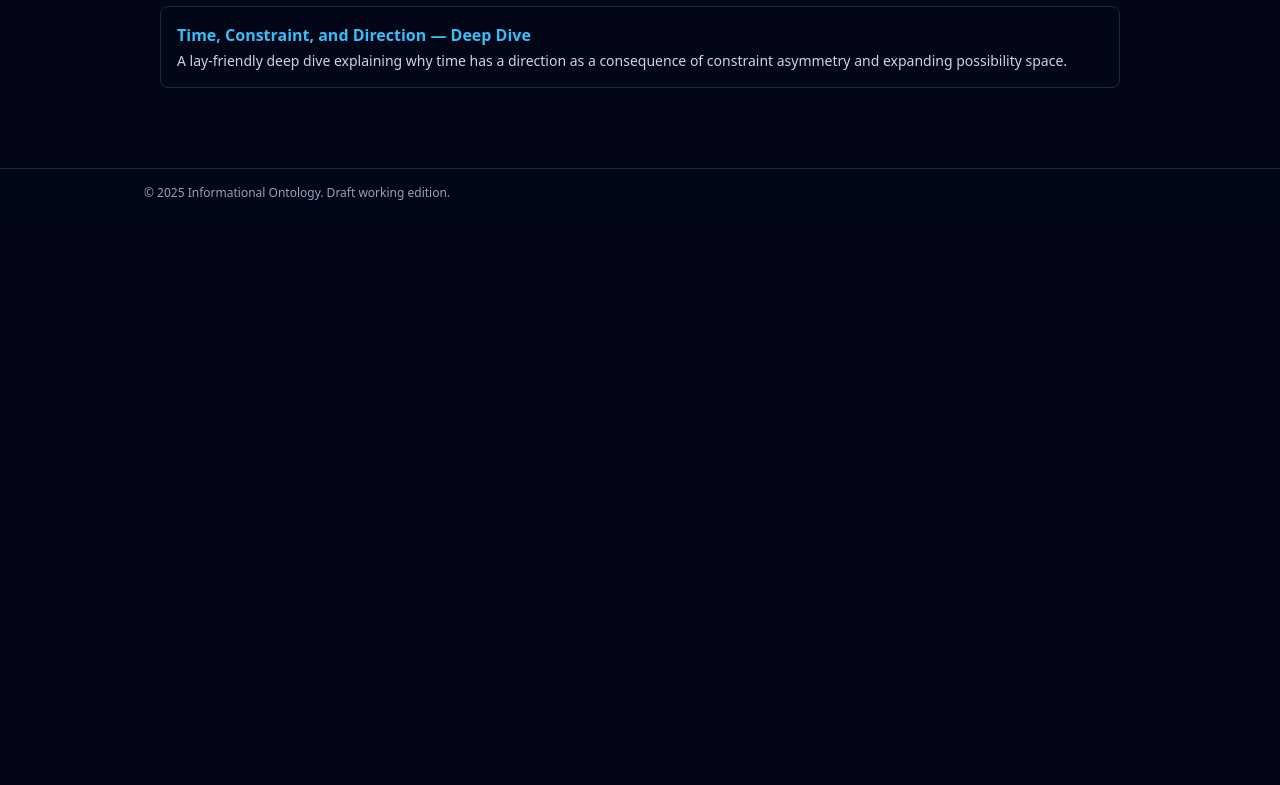
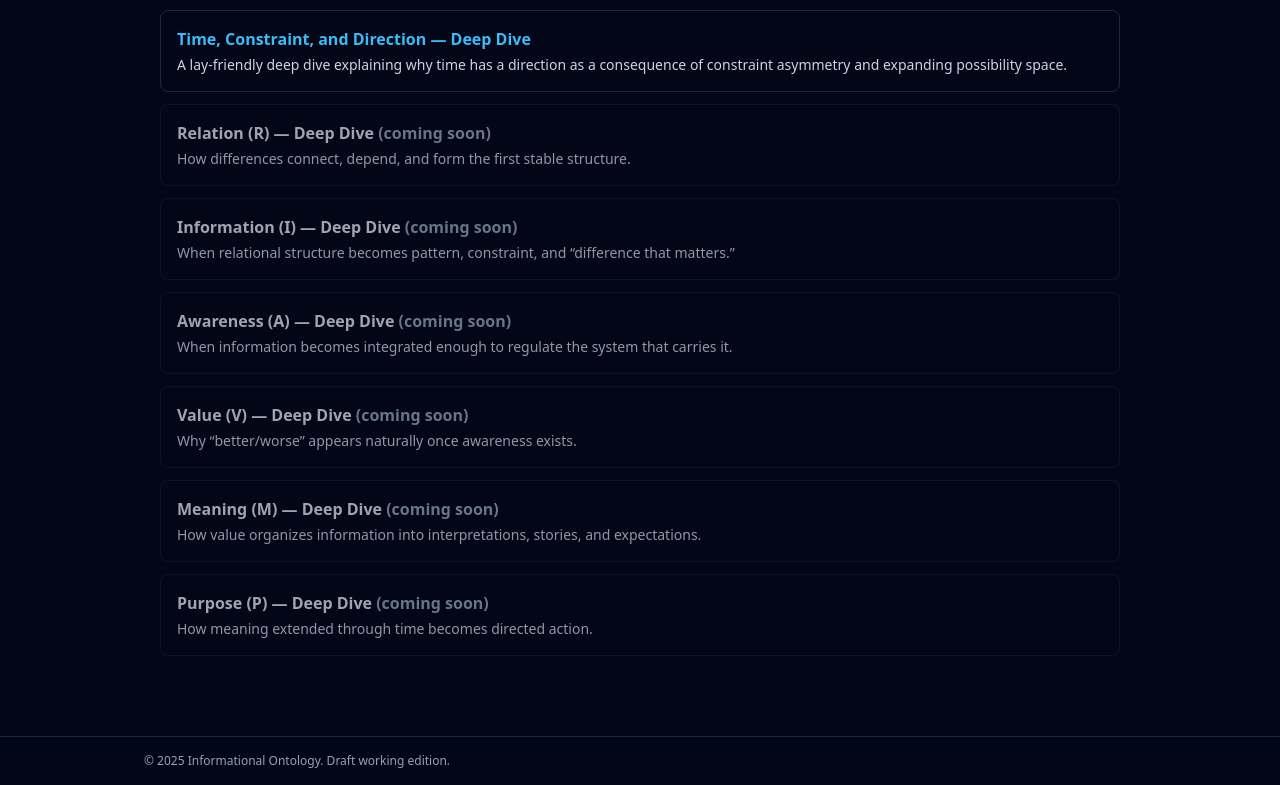
Before and after one commit to MindsEye69/information-ontology-site, a Next.js app: page /deep in a window 1280 px wide. Shown: the part 616-1401 px from the top of the page. Before the commit the page ends 833 px from the top, so only its background shows below. Built offline with nearby package versions, Linux system fonts and the light colour scheme.

Commit message:
Audit of fonts and buttons for consistency

```diff
--- a/app/deep/page.tsx
+++ b/app/deep/page.tsx
@@ -12,10 +12,10 @@ export default function DeepDiveIndexPage() {
   return (
     <main className="mx-auto max-w-5xl px-4 py-12">
       <header className="mb-8 border-b border-slate-800 pb-6">
-        <p className="text-sm uppercase tracking-wide text-slate-400">
+        <p className="text-sm font-semibold tracking-wide text-sky-400">
           Deep Dive
         </p>
-        <h1 className="mt-2 text-3xl font-semibold tracking-tight">
+        <h1 className="mt-2 text-3xl font-bold tracking-tight sm:text-4xl">
           Informational Ontology — Technical Exposition
         </h1>
         <p className="mt-4 max-w-3xl text-sm text-slate-300">
@@ -60,15 +60,75 @@ export default function DeepDiveIndexPage() {
               ontological primitive, with propositions and proof sketches.
             </p>
           </li>
+
           <li className="rounded-lg border border-slate-800 p-4 hover:bg-slate-900/60">
             <h3 className="text-base font-semibold">
-              <Link href="/deep/time-constraint-direction" className="hover:underline">
+              <Link
+                href="/deep/time-constraint-direction"
+                className="hover:underline"
+              >
                 Time, Constraint, and Direction — Deep Dive
               </Link>
             </h3>
             <p className="mt-1 text-sm text-slate-300">
               A lay-friendly deep dive explaining why time has a direction as a
-    consequence of constraint asymmetry and expanding possibility space.
+              consequence of constraint asymmetry and expanding possibility
+              space.
+            </p>
+          </li>
+
+          {/* Coming soon: placeholders for the rest of the chain */}
+          <li className="rounded-lg border border-slate-800/60 p-4 opacity-70">
+            <h3 className="text-base font-semibold text-slate-200">
+              Relation (R) — Deep Dive <span className="text-slate-400">(coming soon)</span>
+            </h3>
+            <p className="mt-1 text-sm text-slate-300">
+              How differences connect, depend, and form the first stable structure.
+            </p>
+          </li>
+
+          <li className="rounded-lg border border-slate-800/60 p-4 opacity-70">
+            <h3 className="text-base font-semibold text-slate-200">
+              Information (I) — Deep Dive <span className="text-slate-400">(coming soon)</span>
+            </h3>
+            <p className="mt-1 text-sm text-slate-300">
+              When relational structure becomes pattern, constraint, and “difference that matters.”
+            </p>
+          </li>
+
+          <li className="rounded-lg border border-slate-800/60 p-4 opacity-70">
+            <h3 className="text-base font-semibold text-slate-200">
+              Awareness (A) — Deep Dive <span className="text-slate-400">(coming soon)</span>
+            </h3>
+            <p className="mt-1 text-sm text-slate-300">
+              When information becomes integrated enough to regulate the system that carries it.
+            </p>
+          </li>
+
+          <li className="rounded-lg border border-slate-800/60 p-4 opacity-70">
+            <h3 className="text-base font-semibold text-slate-200">
+              Value (V) — Deep Dive <span className="text-slate-400">(coming soon)</span>
+            </h3>
+            <p className="mt-1 text-sm text-slate-300">
+              Why “better/worse” appears naturally once awareness exists.
+            </p>
+          </li>
+
+          <li className="rounded-lg border border-slate-800/60 p-4 opacity-70">
+            <h3 className="text-base font-semibold text-slate-200">
+              Meaning (M) — Deep Dive <span className="text-slate-400">(coming soon)</span>
+            </h3>
+            <p className="mt-1 text-sm text-slate-300">
+              How value organizes information into interpretations, stories, and expectations.
+            </p>
+          </li>
+
+          <li className="rounded-lg border border-slate-800/60 p-4 opacity-70">
+            <h3 className="text-base font-semibold text-slate-200">
+              Purpose (P) — Deep Dive <span className="text-slate-400">(coming soon)</span>
+            </h3>
+            <p className="mt-1 text-sm text-slate-300">
+              How meaning extended through time becomes directed action.
             </p>
           </li>
 
--- a/app/start/time-and-direction/page.tsx
+++ b/app/start/time-and-direction/page.tsx
@@ -14,7 +14,7 @@ export default function TimeAndDirectionStartPage() {
   return (
     <main className="mx-auto max-w-4xl px-4 py-12 space-y-10">
       <section className="space-y-4">
-        <p className="text-sm font-semibold tracking-wide text-emerald-400">
+        <p className="text-sm font-semibold tracking-wide text-sky-400">
           Start here · Big questions
         </p>
         <h1 className="text-3xl font-bold tracking-tight sm:text-4xl">
@@ -80,7 +80,7 @@ export default function TimeAndDirectionStartPage() {
         </p>
       </section>
 
-      <section className="space-y-4 rounded-2xl border border-emerald-800/40 bg-emerald-950/30 p-4">
+      <section className="space-y-4 rounded-2xl border border-slate-800 bg-slate-900/60 p-4">
         <h2 className="text-lg font-semibold">
           Want the full explanation?
         </h2>
@@ -89,10 +89,13 @@ export default function TimeAndDirectionStartPage() {
           more detail, with examples, analogies, and careful reasoning.
         </p>
         <Link href="/deep/time-constraint-direction">
-		<Button variant="outline" className="mt-2 border-slate-700 w-full sm:w-auto">
-			Go deeper: Time, Constraint, and Direction
-		</Button>
-		</Link>
+          <Button
+            variant="outline"
+            className="mt-2 border-slate-700 w-full sm:w-auto"
+          >
+            Go deeper: Time, Constraint, and Direction
+          </Button>
+        </Link>
       </section>
 
       <section className="pt-6">
```
Lines whose indentation alone changed are shown as unchanged.
